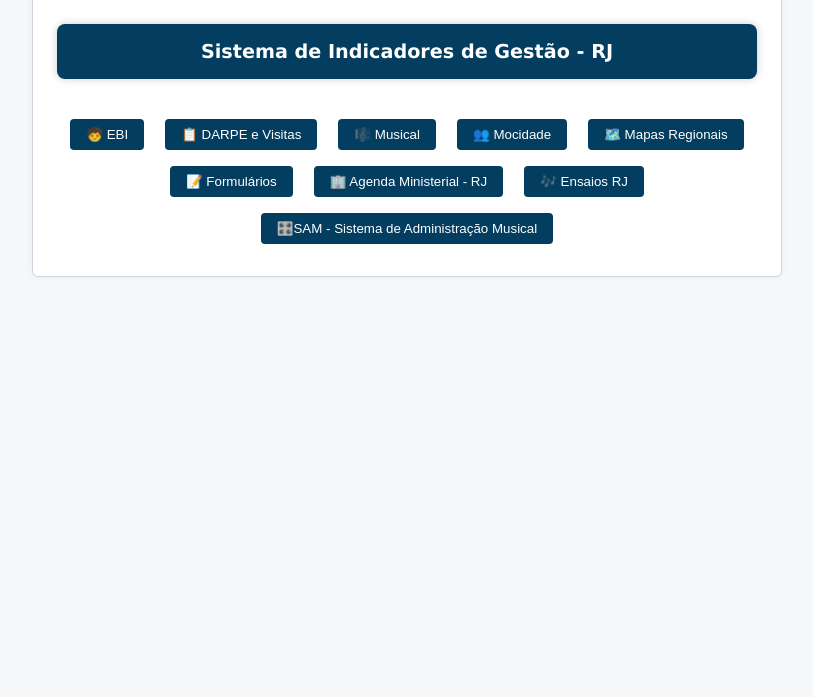
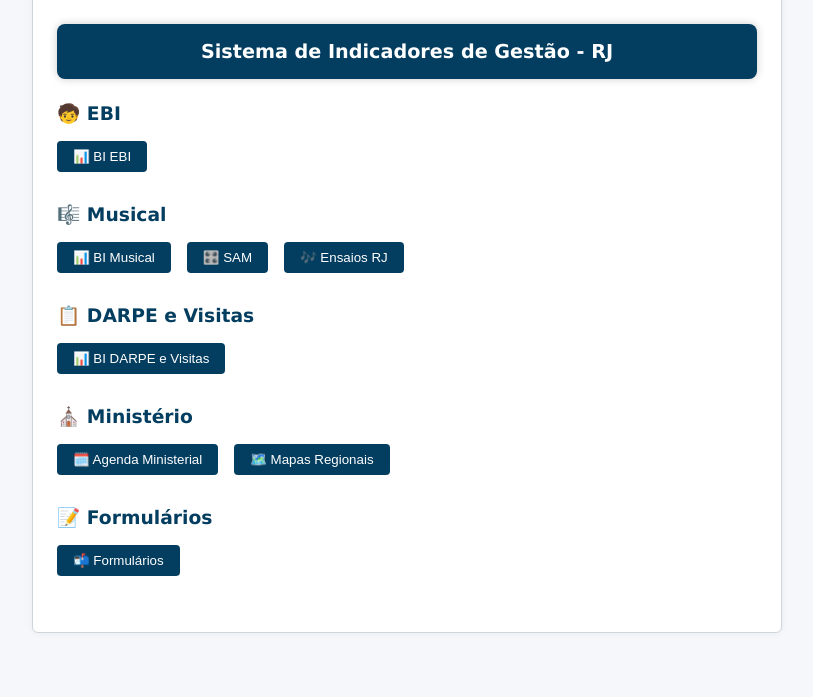
Before and after one commit to joaormbarbosa/GAE-RJ, a Django app: page / in a window 1280 px wide. Shown: the part 188-885 px from the top of the page, without its empty margins (233-1046 px from the left). Before the commit the page ends 465 px from the top, so only its background shows below. Run offline with Django 5.2, Linux system fonts and the light colour scheme.

Commit message:
feat(gestão de formulários): página protegida com links de respostas (env vars); botão na Home visível apenas para logados

```diff
--- a/estrutura/templates/home.html
+++ b/estrutura/templates/home.html
@@ -9,36 +9,69 @@
     Sistema de Indicadores de Gestão - RJ
   </div>
 
-  <div style="margin-top:2rem;">
-    <!-- BIs públicos -->
-    <a href="{% url 'bi_ebi' %}"><button style="margin:0.5rem;">🧒 EBI</button></a>
-    <a href="{% url 'bi_visitas' %}"><button style="margin:0.5rem;">📋 DARPE e Visitas</button></a>
-    <a href="{% url 'bi_musical' %}"><button style="margin:0.5rem;">🎼 Musical</button></a>
-    <a href="{% url 'bi_mocidade' %}"><button style="margin:0.5rem;">👥 Mocidade</button></a>
+  {# estilos leves para as seções #}
+  <style>
+    .secao { text-align:left; margin: 1.25rem auto 1.75rem; max-width: 980px; }
+    .secao h3 { margin:.25rem 0 .75rem; color:#033D60; }
+    .grade { display:flex; flex-wrap:wrap; gap:.5rem; }
+    .grade a[aria-disabled="true"] button { opacity:.5; cursor:not-allowed; }
+    .grade button { margin:0.25rem 0.5rem 0.25rem 0; }
+  </style>
 
-    <!-- Outros -->
-    <a href="{% url 'mapas_regionais' %}"><button style="margin:0.5rem;">🗺️ Mapas Regionais</button></a>
-    <a href="{% url 'formularios' %}"><button style="margin:0.5rem;">📝 Formulários</button></a>
+  <!-- EBI -->
+  <div class="secao">
+    <h3>🧒 EBI</h3>
+    <div class="grade">
+      <a href="{% url 'bi_ebi' %}"><button>📊 BI EBI</button></a>
+    </div>
+  </div>
 
-    <!-- NOVOS: links externos abrindo em nova aba -->
-     <a href="https://regionalrio.vbweb.com.br/Account/Login?ReturnUrl=%2F" target="_blank" rel="noopener">
-      <button style="margin:0.5rem;">🏢 Agenda Ministerial - RJ </button>
-    </a>
-    <a href="https://ensaiosccbrj.web.app" target="_blank" rel="noopener">
-      <button style="margin:0.5rem;">🎶 Ensaios RJ</button>
-    </a>
-    <a href="https://musical.congregacao.org.br/autenticar" target="_blank" rel="noopener">
-      <button style="margin:0.5rem;">🎛️SAM - Sistema de Administração Musical</button>
-    </a>
+  <!-- Musical -->
+  <div class="secao">
+    <h3>🎼 Musical</h3>
+    <div class="grade">
+      <a href="{% url 'bi_musical' %}"><button>📊 BI Musical</button></a>
+      <a href="https://musical.congregacao.org.br/autenticar" target="_blank" rel="noopener noreferrer"><button>🎛️ SAM</button></a>
+      <a href="https://ensaiosccbrj.web.app" target="_blank" rel="noopener noreferrer"><button>🎶 Ensaios RJ</button></a>
+    </div>
+  </div>
 
-    <!-- Administrativo (rota com login/confirmar sigilo) -->
-    {% if request.user.is_authenticated %}
-      <a href="{% url 'confirmar_sigilo' %}"><button style="margin:0.5rem;">📊 Administrativo 🔒</button></a>
-    {% endif %}
+  <!-- DARPE e Visitas -->
+  <div class="secao">
+    <h3>📋 DARPE e Visitas</h3>
+    <div class="grade">
+      <a href="{% url 'bi_visitas' %}"><button>📊 BI DARPE e Visitas</button></a>
+    </div>
+  </div>
 
-    {% if request.user.is_staff %}
-      <a href="/admin/" target="_blank"><button style="margin:0.5rem;">⚙️ Meus Controles (Admin)</button></a>
-    {% endif %}
+  <!-- Ministério -->
+  <div class="secao">
+    <h3>⛪ Ministério</h3>
+    <div class="grade">
+      <a href="https://regionalrio.vbweb.com.br/Account/Login?ReturnUrl=%2F" target="_blank" rel="noopener noreferrer">
+        <button>🗓️ Agenda Ministerial</button>
+      </a>
+      <a href="{% url 'mapas_regionais' %}"><button>🗺️ Mapas Regionais</button></a>
+
+      {% if request.user.is_authenticated %}
+        <a href="{% url 'confirmar_sigilo' %}"><button>📊 Administrativo 🔒</button></a>
+      {% endif %}
+      {% if request.user.is_staff %}
+        <a href="/admin/" target="_blank" rel="noopener noreferrer"><button>⚙️ Meus Controles (Admin)</button></a>
+      {% endif %}
+    </div>
   </div>
+
+  <!-- Formulários -->
+  <div class="secao">
+    <h3>📝 Formulários</h3>
+    <div class="grade">
+      <a href="{% url 'formularios' %}"><button>📬 Formulários</button></a>
+      {% if request.user.is_authenticated %}
+  <a href="{% url 'gestao_formularios' %}"><button>📁 Gestão de Formulários 🔒</button></a>
+      {% endif %}
+    </div>
+  </div>
+
 </div>
 {% endblock %}
--- a/estrutura/urls.py
+++ b/estrutura/urls.py
@@ -22,6 +22,8 @@ urlpatterns = [
 
     # Formulários (página de links)
     path('formularios/', views.formularios, name='formularios'),
+    path('gestao-formularios/', views.gestao_formularios, name='gestao_formularios'),
+
 
     # Auth
     path('login/', auth_views.LoginView.as_view(
--- a/estrutura/views.py
+++ b/estrutura/views.py
@@ -156,3 +156,68 @@ def formularios(request):
         },
     ]
     return render(request, "formularios.html", {"formularios": formularios})
+
+from django.contrib.auth.decorators import login_required
+
+@login_required
+def gestao_formularios(request):
+    """
+    Lista de links de RESPOSTAS/ANÁLISES dos formulários.
+    Os links vêm de variáveis de ambiente para não expor tokens no repositório.
+    """
+    itens = [
+        # EBI
+        {
+            "area": "EBI",
+            "nome": "EBI – RPC's (respostas)",
+            "tipo": "Microsoft Forms",
+            "url": os.environ.get("RESP_EBI_RPCS_URL", "https://forms.cloud.microsoft/Pages/DesignPageV2.aspx?subpage=design&FormId=f1bn8KykVUe3ClwD-hDjDB5owopPcwlMmxAga3IXoaZUOEtKRE0zUTBUWDdVTE9NRzhXUlZZNUY5Si4u&Token=fea2214db4e5479caeb785e1ac225893 "),
+        },
+
+        # DARPE e Visitas
+        {
+            "area": "DARPE e Visitas",
+            "nome": "Pedidos de Visitas (respostas)",
+            "tipo": "Microsoft Forms",
+            "url": os.environ.get("RESP_VISITAS_PEDIDOS_URL", "https://forms.cloud.microsoft/Pages/DesignPageV2.aspx?subpage=design&FormId=f1bn8KykVUe3ClwD-hDjDB5owopPcwlMmxAga3IXoaZUMERSSTcyNUczUDhJTElTM0tBQkdKOUlQNC4u&Token=56a513996190410da5f23dddbfc697f2 "),
+        },
+        {
+            "area": "DARPE e Visitas",
+            "nome": "Visitas Realizadas (respostas)",
+            "tipo": "Microsoft Forms",
+            "url": os.environ.get("RESP_VISITAS_REALIZADAS_URL", "https://forms.cloud.microsoft/Pages/DesignPageV2.aspx?subpage=design&FormId=f1bn8KykVUe3ClwD-hDjDB5owopPcwlMmxAga3IXoaZUMlhDMkRGMjlCODBHU1Y2UTlQWjZIUVcxQi4u&Token=e09abb059d8e48c8a6be7dbf977af5e6 "),
+        },
+
+        # Musical
+        {
+            "area": "Musical",
+            "nome": "Musical – GEM (respostas)",
+            "tipo": "Microsoft Forms",
+            "url": os.environ.get("RESP_MUSICAL_GEM_URL", "https://forms.cloud.microsoft/Pages/DesignPageV2.aspx?subpage=design&token=429fa57ed48a440090a6351c454c6e8e&id=f1bn8KykVUe3ClwD-hDjDB5owopPcwlMmxAga3IXoaZUNjU1UUdKSFFTQjY2VEdFRkFSMUdHNDlDTi4u"),
+        },
+        {
+            "area": "Musical",
+            "nome": "Musical – Eventos (respostas)",
+            "tipo": "Microsoft Forms",
+            "url": os.environ.get("RESP_MUSICAL_EVENTOS_URL", "https://forms.cloud.microsoft/Pages/DesignPageV2.aspx?subpage=design&FormId=f1bn8KykVUe3ClwD-hDjDB5owopPcwlMmxAga3IXoaZUMjIwR05OQkVWQ0VNUFNLRDdDV05TMlpGTS4u&Token=8e13be9f0708485aa5453deb15ea3db7 "),
+        },
+
+        # Mocidade (Google Forms)
+        {
+            "area": "Mocidade",
+            "nome": "RJM's - Recitativos (respostas)",
+            "tipo": "Google Forms",
+            "url": os.environ.get("RESP_MOCIDADE_RJMS_URL", ""),
+        },
+        {
+            "area": "Mocidade",
+            "nome": "Mocidade - Eventos (respostas)",
+            "tipo": "Google Forms",
+            "url": os.environ.get("RESP_MOCIDADE_EVENTOS_URL", ""),
+        },
+    ]
+
+    # Mostra só os que têm URL configurada
+    itens = [i for i in itens if i["url"]]
+
+    return render(request, "gestao_formularios.html", {"itens": itens})
```
Also changed, not shown: estrutura/templates/gestao_formularios.html (added, +28 -0 lines).
